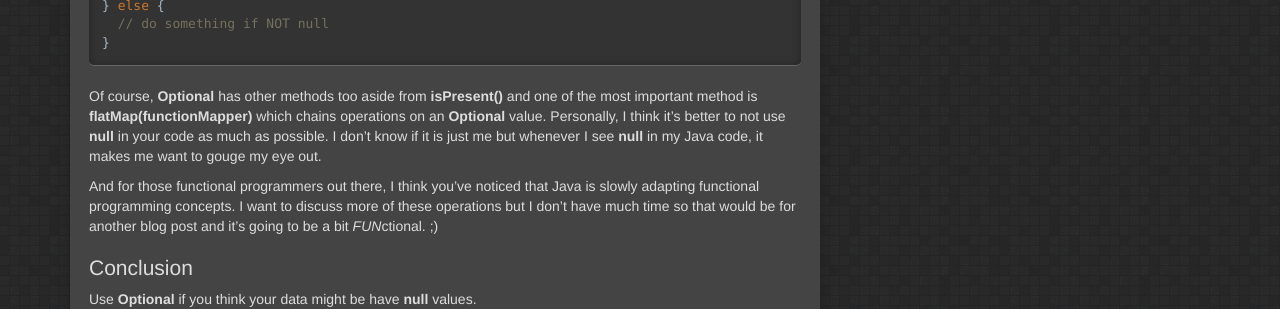
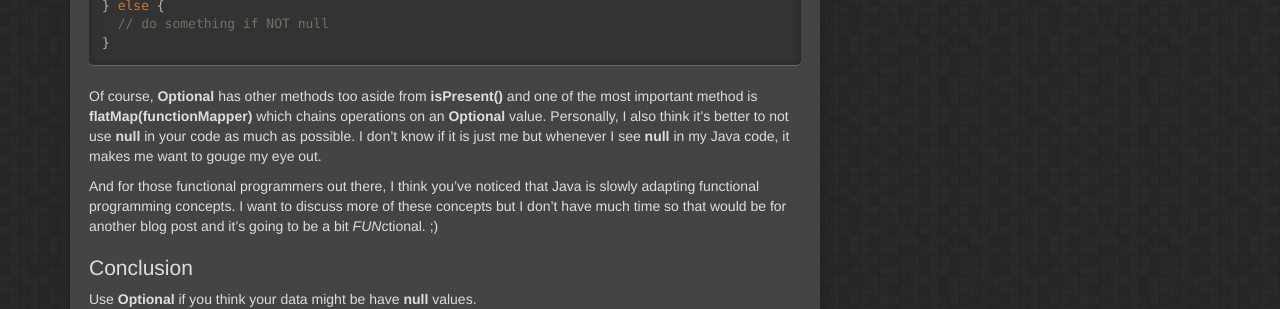
Before and after one commit to septa97/septa97.com, a Jekyll site: the page built from _posts/2019-05-18-null-safe-Java.md, in a window 1280 px wide and 900 px high, scrolled down 913 px. Shown: the part 192-501 px from the top of the window. Built offline with Jekyll 4.4.1, drawn with Linux system fonts in a browser that asks for light colours; comment, search, counter and statistics services are not loaded.

Commit message:
Small word changes

````diff
--- a/_posts/2019-05-18-null-safe-Java.md
+++ b/_posts/2019-05-18-null-safe-Java.md
@@ -61,9 +61,9 @@ if (dvalue == null) {
 }
 ```
 
-Of course, **Optional** has other methods too aside from **isPresent()** and one of the most important method is **flatMap(functionMapper)** which chains operations on an **Optional** value. Personally, I think it's better to not use **null** in your code as much as possible. I don't know if it is just me but whenever I see **null** in my Java code, it makes me want to gouge my eye out.
+Of course, **Optional** has other methods too aside from **isPresent()** and one of the most important method is **flatMap(functionMapper)** which chains operations on an **Optional** value. Personally, I also think it's better to not use **null** in your code as much as possible. I don't know if it is just me but whenever I see **null** in my Java code, it makes me want to gouge my eye out.
 
-And for those functional programmers out there, I think you've noticed that Java is slowly adapting functional programming concepts. I want to discuss more of these operations but I don't have much time so that would be for another blog post and it's going to be a bit *FUN*ctional. ;)
+And for those functional programmers out there, I think you've noticed that Java is slowly adapting functional programming concepts. I want to discuss more of these concepts but I don't have much time so that would be for another blog post and it's going to be a bit *FUN*ctional. ;)
 
 ## Conclusion
 
````
